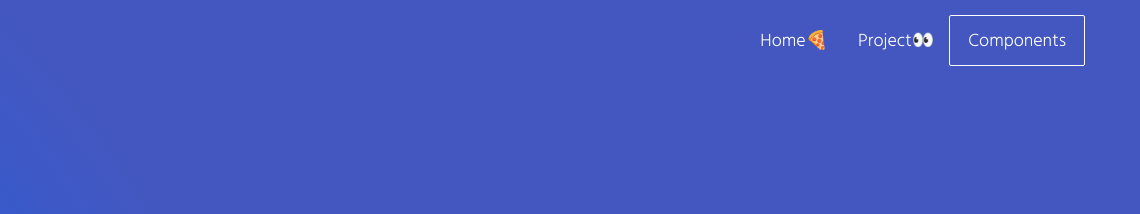
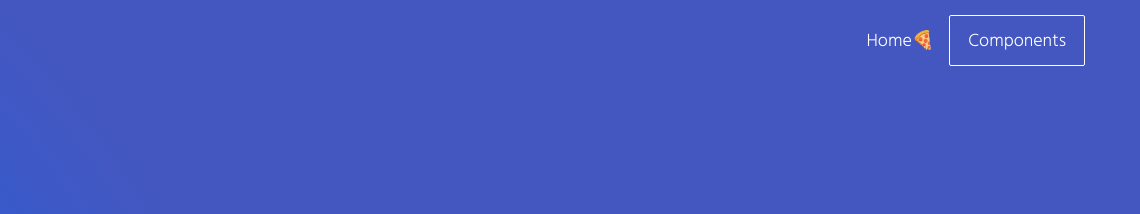
Before and after one commit to nutsseaweed/web, a plain HTML site: page index.html in a window 1280 px wide. Shown: the top 214 px of the page, 140-1280 px from the left. Drawn offline with Linux system fonts and the light colour scheme.

Commit message:
Update index.html

```diff
--- a/index.html
+++ b/index.html
@@ -43,7 +43,6 @@
       <div class="collapse navbar-collapse" id="navbar-collapse">
         <ul class="nav navbar-nav navbar-right">
           <li><a href="./index.html" title="">Home🍕</a></li>
-          <li><a href="./project.html" title="">Project👀</a></li>
           <li>
             <p>
               <a href="./components.html" class="btn btn-default navbar-btn" title="">Components</a>
```
